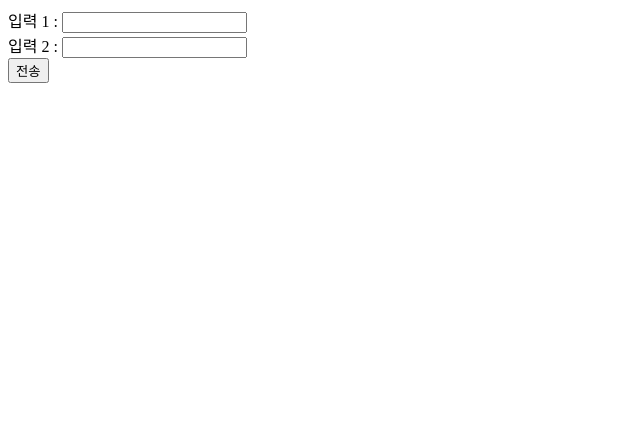
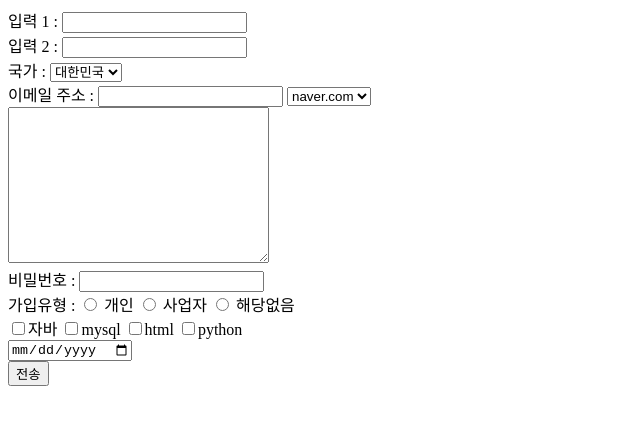
Before and after one commit to Git1Heo/front_study, a plain HTML site: page nov_08/ex05_form.html in a window 1280 px wide. Shown: the whole page, without its empty margins (0-640 px from the left). Drawn offline with Linux system fonts and the light colour scheme.

Commit message:
form 추가

```diff
--- a/nov_08/ex05_form.html
+++ b/nov_08/ex05_form.html
@@ -7,13 +7,57 @@
     <title>form태그</title>
 </head>
 <body>
-    <form action="test " method="post">
+    <form action="test " method="get">
         <!-- temp?aa=안녕
             test?bbb=ㅎㅎㅎ -> bbb에 ㅎㅎㅎ 이라는 값이 담겨 test로 요청 보냄
             test?bbb=자바&ccc=디비-->
         <!-- name 속성값 : 서버로 요청할 때 데이터를 담는 파라미터 이름-->
         입력 1 : <input type="text" name ="bbb"> <br>
         입력 2 : <input type="text" name ="ccc"> <br>
+
+        <!-- select
+        test?bbb=자바&ccc=디비&nation=미국-->
+        국가 : <select name="nation">
+            <option value ="korea">대한민국</option>
+            <option vlaue="usa ">미국</option>
+            <option value="china">중국</optio>
+            <option value="japan">일본</option>
+        </select> <br>
+
+        이메일 주소 : <input type="text" name ="email">
+
+        <select name="@.com">
+            <option value="네이버">naver.com</option>
+            <option value="구글">gmail.com</option>
+        </select><br>
+
+        <!-- 장문의 글을 쓸 필요가 있을 때-->
+        <textarea name="contents" id="" cols="30" rows="10"></textarea><br>
+
+        <!--비밀번호 get으로 쓰면 페이지에 나타남 -->
+        <label for="pw">비밀번호 :</label> <input type="password" id="pw" name="pw"> <br>
+
+        <!-- 라디오 버튼(여러개 중에 하나) -->
+        가입유형 :
+        <input type="radio" id ="p" name="join" value="personal">
+           <label for="p">개인</label>
+        <input type="radio"name="join" id="c" value="commercial">
+            <label for="c">사업자</label>
+        <input type="radio"name="join"id="n" value="no">
+            <label for="n">해당없음</label>
+        <br>
+
+        <!--checkbox (여러개 선택가능)-->
+        <input type="checkbox" name="lang" value="java">자바
+        <input type="checkbox" name="lang" value="mysql">mysql
+        <input type="checkbox" name="lang" value="html">html
+        <input type="checkbox" name="lang" value="python">python
+        <br>
+
+        <!--생일-->
+        <input type="date" name="birth">
+        <br>
+
         <input type="submit" value="전송">
 
     </form>
```
